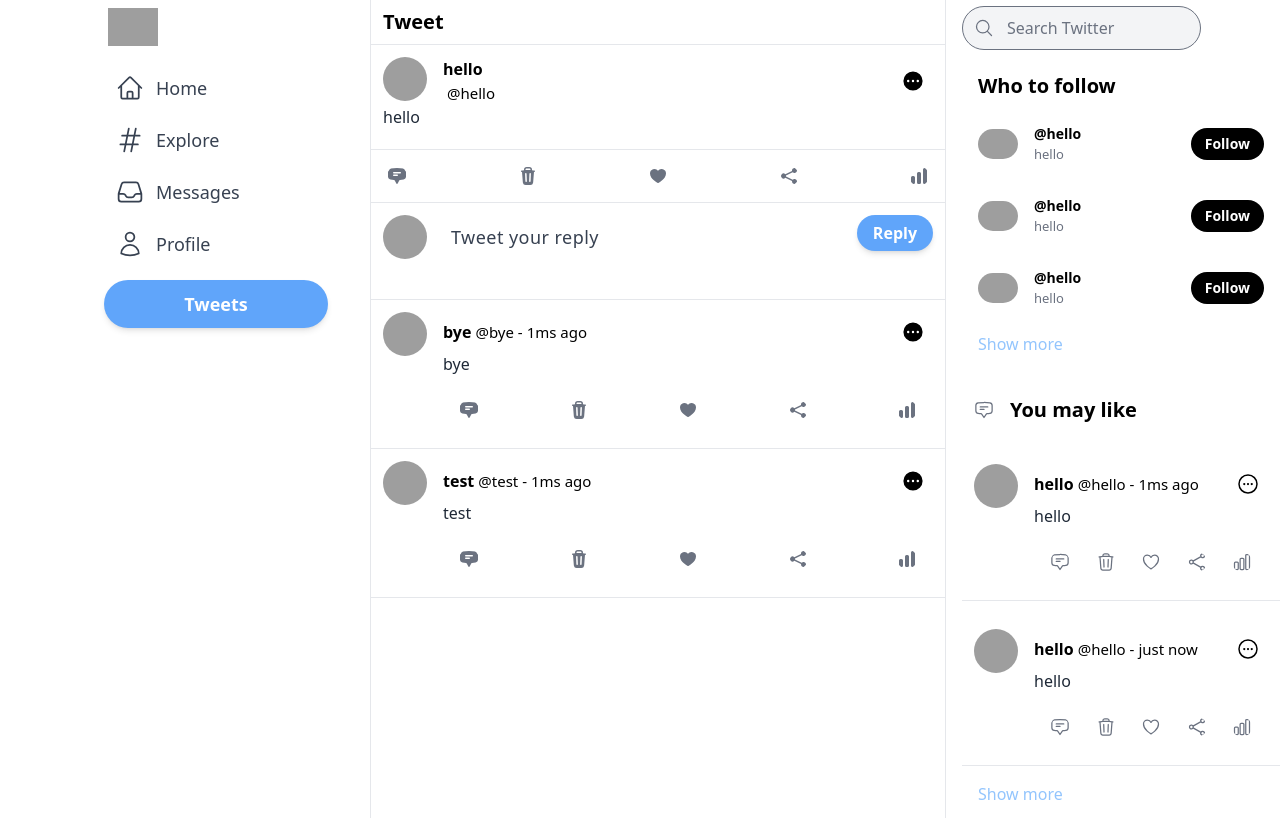
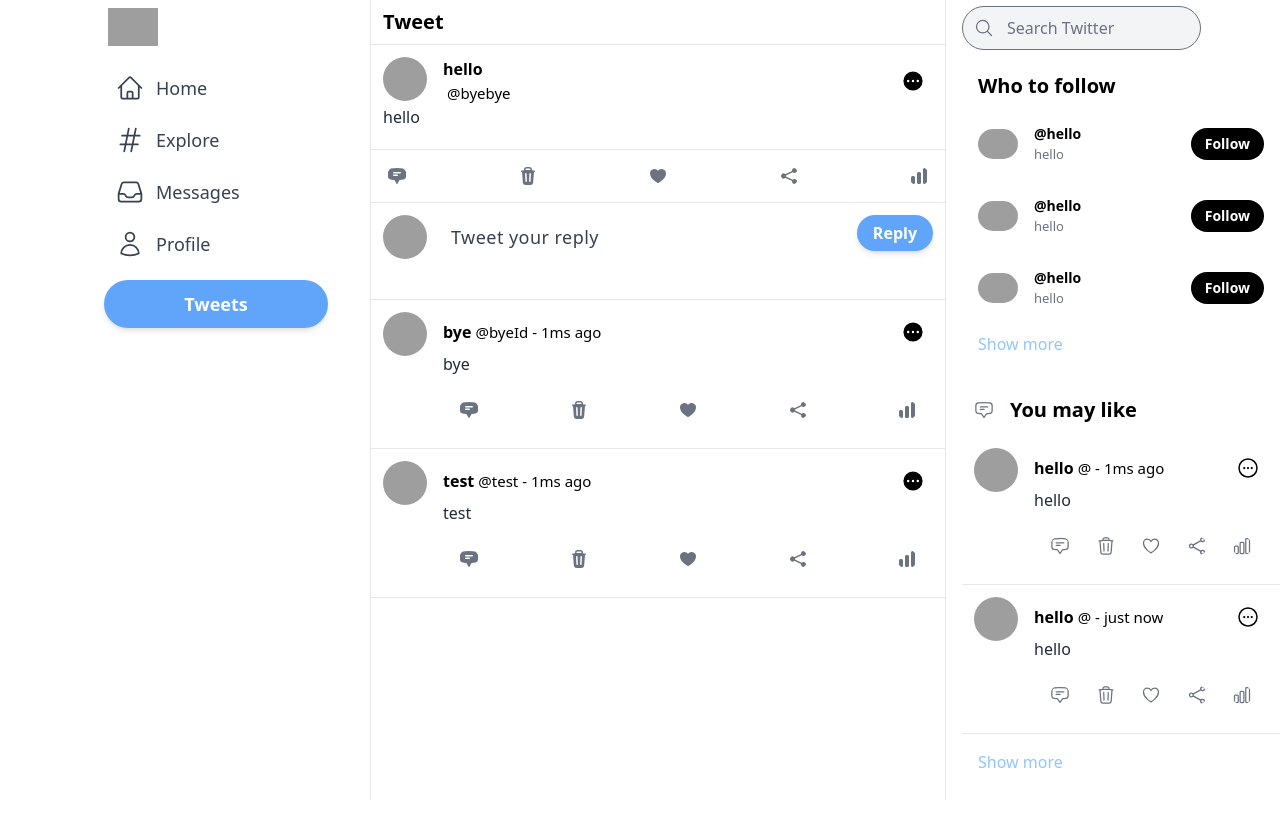
Before and after one commit to ChuiKinHo/CSCI3100_Project, a Next.js app: page /byebye/status/2 in a window 1280 px wide. Built offline with nearby package versions, Linux system fonts and the light colour scheme; grey boxes are pictures that could not be loaded.

Commit message:
Update TweetPage

```diff
--- a/src/components/Comment.js
+++ b/src/components/Comment.js
@@ -6,10 +6,12 @@ import {
   ShareIcon,
   TrashIcon,
 } from "@heroicons/react/20/solid";
+import Link from "next/link";
 
 export default function Comment({ comment, id }) {
   // TODO:: More polishing is needed
   return (
+    <Link href={"/" + comment.username + "/status/" + comment.id}>
       <div className="flex p-3 cursor-pointer border-b border-gray-200">
         <img
           className="h-11 w-11 rounded-full mr-4"
@@ -20,10 +22,10 @@ export default function Comment({ comment, id }) {
           <div className="flex items-center justify-between">
             <div className="flex items-center space-x-1 whitespace-nowrap">
               <h4 className="font-bold text-[15px] sm:text-[16px] hover:underline">
-              {comment.name}
+                {comment.username}
               </h4>
               <span className="text-sm sm:text-[15px]">
-              @{comment.username} -{" "}
+                @{comment.userId} -{" "}
               </span>
               <span className="text-sm sm:text-[15px] hover:underline">
                 {comment.timestamp}
@@ -66,5 +68,6 @@ export default function Comment({ comment, id }) {
           </div>
         </div>
       </div>
+    </Link>
   );
 }
--- a/src/components/Feed.js
+++ b/src/components/Feed.js
@@ -2,11 +2,12 @@ import Input from "./Input";
 import Post from "./Post";
 
 export default function Feed() {
-  const posts = [ // Placeholder I guess, will be replaced by the data from the database
+  const posts = [
+    // Placeholder I guess, will be replaced by the data from the database
     {
       id: "1",
-      name: "hello",
       username: "hello",
+      userId: "helloId",
       userImg:
         "https://pbs.twimg.com/profile_images/1121328878142853120/e-rpjoJi_bigger.png",
       img: "https://pbs.twimg.com/profile_images/1121328878142853120/e-rpjoJi_bigger.png",
@@ -15,8 +16,8 @@ export default function Feed() {
     },
     {
       id: "2",
-      name: "hello",
-      username: "hello",
+      username: "byebye",
+      userId: "byebyeId",
       userImg:
         "https://pbs.twimg.com/profile_images/1121328878142853120/e-rpjoJi_bigger.png",
       img: "https://pbs.twimg.com/profile_images/1121328878142853120/e-rpjoJi_bigger.png",
@@ -31,7 +32,9 @@ export default function Feed() {
         <h2 className="text-lg sm:text-xl font-bold cursor-pointer">Home</h2>
       </div>
       <Input />
-      {posts.map(post => <Post key={post.id} id={post.id} post={post} />)}
+      {posts.map((post) => (
+        <Post key={post.id} id={post.id} post={post} />
+      ))}
     </div>
   );
 }
--- a/src/components/Post.js
+++ b/src/components/Post.js
@@ -6,10 +6,12 @@ import {
   ShareIcon,
   TrashIcon,
 } from "@heroicons/react/24/outline";
+import Link from "next/link";
 
 export default function Post({ post, id }) {
   // TODO:: More polishing is needed
   return (
+    <Link href={"/" + post.username + "/status/" + post.id}>
       <div className="flex p-3 cursor-pointer border-b border-gray-200">
         <img
           className="h-11 w-11 rounded-full mr-4"
@@ -20,9 +22,9 @@ export default function Post({ post, id }) {
           <div className="flex items-center justify-between">
             <div className="flex items-center space-x-1 whitespace-nowrap">
               <h4 className="font-bold text-[15px] sm:text-[16px] hover:underline">
-              {post.name}
+                {post.username}
               </h4>
-            <span className="text-sm sm:text-[15px]">@{post.username} - </span>
+              <span className="text-sm sm:text-[15px]">@{post.userId} - </span>
               <span className="text-sm sm:text-[15px] hover:underline">
                 {post.timestamp}
               </span>
@@ -64,5 +66,6 @@ export default function Post({ post, id }) {
           </div>
         </div>
       </div>
+    </Link>
   );
 }
--- a/src/components/TweetPost.js
+++ b/src/components/TweetPost.js
@@ -22,9 +22,9 @@ export default function TweetPost({ post }) {
             <div className="flex items-center justify-between">
               <div className="items-center space-x-1 whitespace-nowrap">
                 <h4 className="font-bold text-[15px] sm:text-[16px] hover:underline">
-                  {post.name}
+                  {post.username}
                 </h4>
-                <span className="text-sm sm:text-[15px]">@{post.username}</span>
+                <span className="text-sm sm:text-[15px]">@{post.userId}</span>
               </div>
 
               {/*TODO:: Turn this into button */}
--- a/src/pages/[userId]/status/[tweetId].tsx
+++ b/src/pages/[userId]/status/[tweetId].tsx
@@ -7,12 +7,13 @@ import Widget from "@/components/Widget";
 export default function Tweet() {
   const router = useRouter();
   const tweetId = router.query.tweetId;
+  const userId = router.query.userId;
   // test post
   const post = {
     id: "1",
     tweetId: tweetId,
-    name: "hello",
     username: "hello",
+    userId: userId,
     userImg:
       "https://pbs.twimg.com/profile_images/1121328878142853120/e-rpjoJi_bigger.png",
     img: "https://pbs.twimg.com/profile_images/1121328878142853120/e-rpjoJi_bigger.png",
@@ -22,8 +23,8 @@ export default function Tweet() {
   const comments = [
     {
       id: "2",
-      name: "bye",
       username: "bye",
+      userId: "byeId",
       userImg:
         "https://pbs.twimg.com/profile_images/1121328878142853120/e-rpjoJi_bigger.png",
       img: "https://pbs.twimg.com/profile_images/1121328878142853120/e-rpjoJi_bigger.png",
@@ -32,8 +33,8 @@ export default function Tweet() {
     },
     {
       id: "3",
-      name: "test",
       username: "test",
+      userId: "test",
       userImg:
         "https://pbs.twimg.com/profile_images/1121328878142853120/e-rpjoJi_bigger.png",
       img: "https://pbs.twimg.com/profile_images/1121328878142853120/e-rpjoJi_bigger.png",
```
Lines whose indentation alone changed are shown as unchanged.
